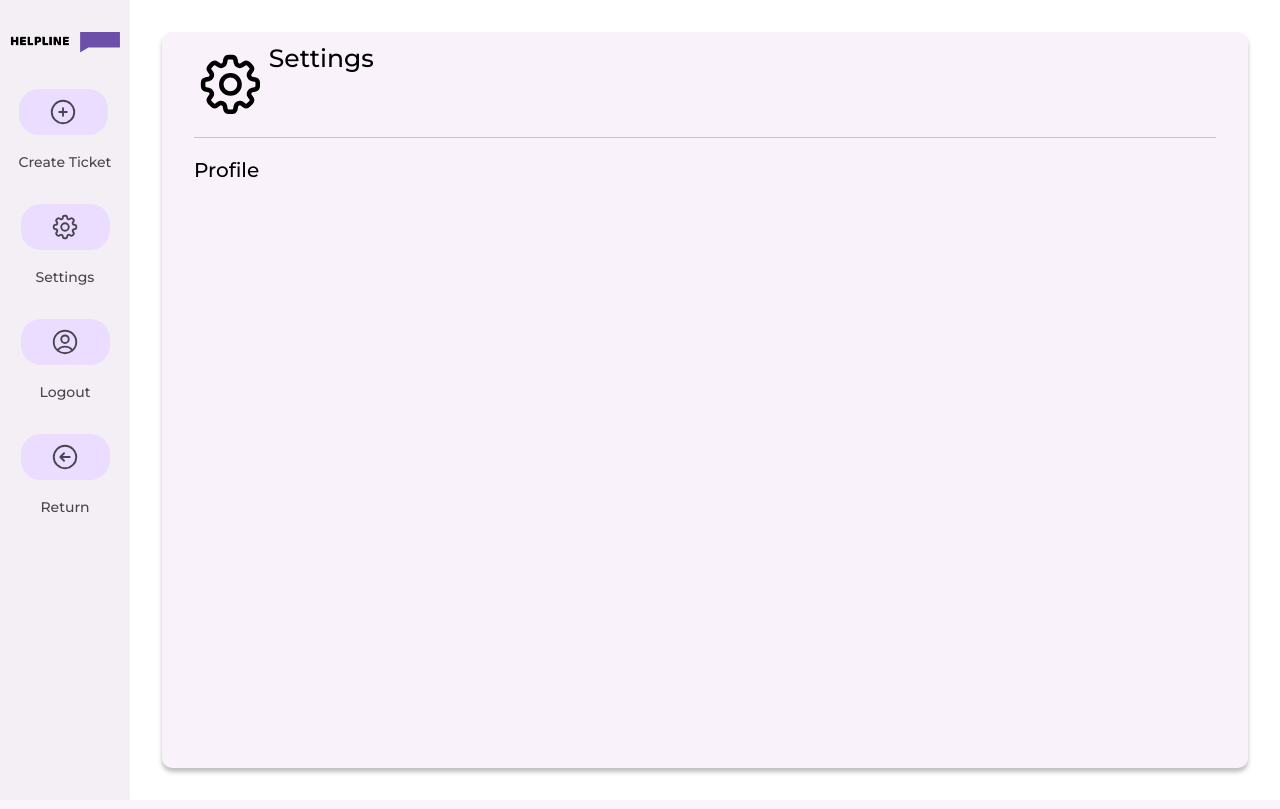
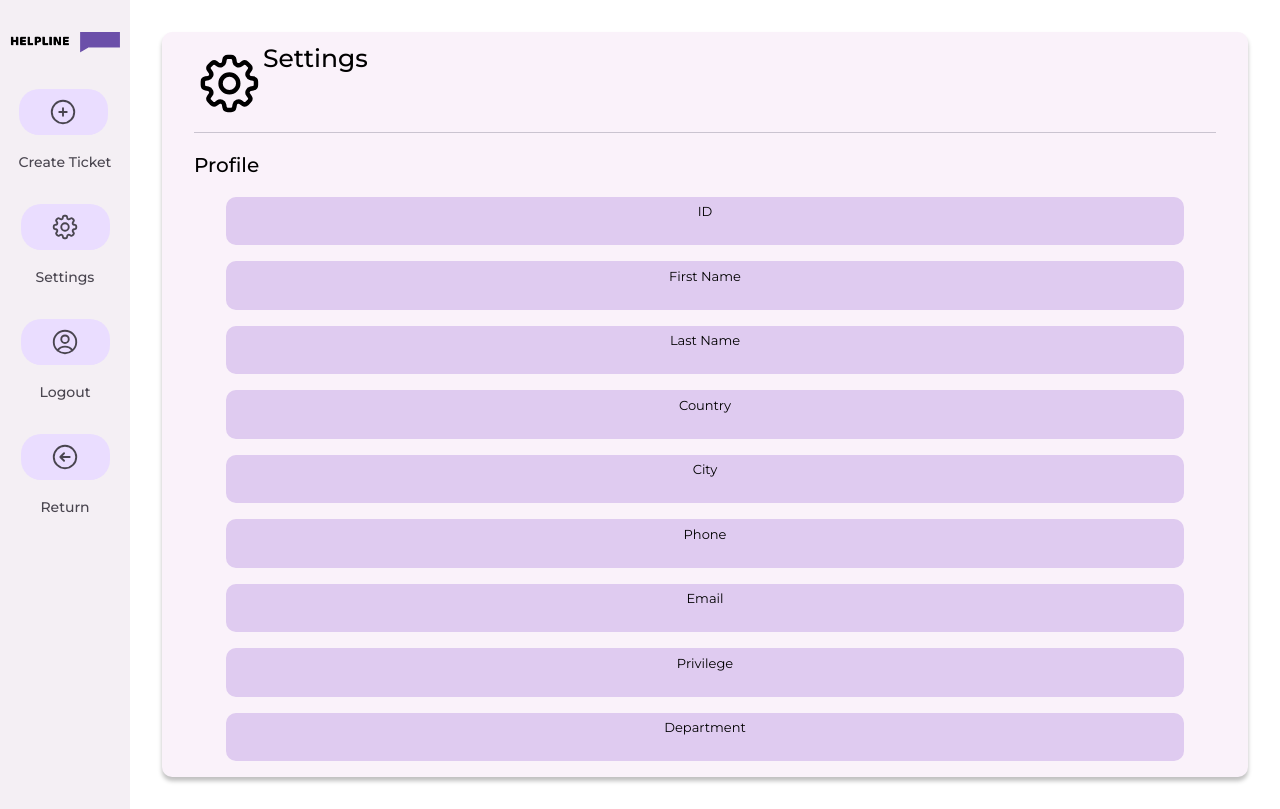
Before and after one commit to AndreSantos03/Y2S1-BasesDeDados, a PHP site: page /settings.php in a window 1280 px wide. Before the commit the page ends 773 px from the top, so only its background shows below. Run offline with PHP 8.4, Linux system fonts and the light colour scheme.

Commit message:
Add boxes on Settings Page with Profile components

```diff
--- a/css/style2.css
+++ b/css/style2.css
@@ -231,8 +231,8 @@ body {
     margin-right: 2em;
     padding-top: 1em;
     display: grid;
-    grid-template-columns: 2fr 26fr;
-    grid-column-gap: 2px;
+    grid-template-columns: 2fr 0fr 26fr;
+    grid-column-gap: 4px;
 }
 
 .settings_title p{
@@ -247,7 +247,7 @@ body {
     margin-left: 0em;
 }
 
-.profile_box {
+.profile_box{
     margin: 1em 2em;
 }
 
@@ -257,3 +257,23 @@ body {
     font-weight: 450;
     font-size: 20px;
 }
+
+.op_box{
+    background: #dfcbf0;
+    border-radius: 10px;
+    margin: 1em 2em 1em 2em;
+    display: grid;
+    grid-template-rows: 0.5fr 0.5fr;
+    grid-row-gap: 5px;
+    text-align: center;
+}
+
+.op_box p{
+    font-family: 'Montserrat';
+    font-style: normal;
+    font-weight: 400;
+    font-size: 13px;
+    margin-top: 0.5em;
+    margin-bottom: 0.5em;
+
+}
--- a/pages/settings.php
+++ b/pages/settings.php
@@ -34,7 +34,7 @@ $session = new Session();
     </div>
     <div class="settings_box">
         <div class="settings_header">
-            <svg xmlns="http://www.w3.org/2000/svg" fill="none" viewBox="0 0 24 24" stroke-width="1.5"
+            <svg xmlns="http://www.w3.org/2000/svg" fill="none" viewBox="0 0 22 23" stroke-width="1.5"
                 stroke="currentColor" class="w-6 h-6">
                 <path stroke-linecap="round" stroke-linejoin="round"
                     d="M10.343 3.94c.09-.542.56-.94 1.11-.94h1.093c.55 0 1.02.398 1.11.94l.149.894c.07.424.384.764.78.93.398.164.855.142 1.205-.108l.737-.527a1.125 1.125 0 011.45.12l.773.774c.39.389.44 1.002.12 1.45l-.527.737c-.25.35-.272.806-.107 1.204.165.397.505.71.93.78l.893.15c.543.09.94.56.94 1.109v1.094c0 .55-.397 1.02-.94 1.11l-.893.149c-.425.07-.765.383-.93.78-.165.398-.143.854.107 1.204l.527.738c.32.447.269 1.06-.12 1.45l-.774.773a1.125 1.125 0 01-1.449.12l-.738-.527c-.35-.25-.806-.272-1.203-.107-.397.165-.71.505-.781.929l-.149.894c-.09.542-.56.94-1.11.94h-1.094c-.55 0-1.019-.398-1.11-.94l-.148-.894c-.071-.424-.384-.764-.781-.93-.398-.164-.854-.142-1.204.108l-.738.527c-.447.32-1.06.269-1.45-.12l-.773-.774a1.125 1.125 0 01-.12-1.45l.527-.737c.25-.35.273-.806.108-1.204-.165-.397-.505-.71-.93-.78l-.894-.15c-.542-.09-.94-.56-.94-1.109v-1.094c0-.55.398-1.02.94-1.11l.894-.149c.424-.07.765-.383.93-.78.165-.398.143-.854-.107-1.204l-.527-.738a1.125 1.125 0 01.12-1.45l.773-.773a1.125 1.125 0 011.45-.12l.737.527c.35.25.807.272 1.204.107.397-.165.71-.505.78-.929l.15-.894z" />
@@ -50,6 +50,33 @@ $session = new Session();
                     <p id="settings_op">Profile</p>
                 </div>
             </div>
+            <div class="op_box">
+                <p>ID</p>
+            </div>
+            <div class="op_box">
+                <p>First Name</p>
+            </div>
+            <div class="op_box">
+                <p>Last Name</p>
+            </div>
+            <div class="op_box">
+                <p>Country</p>
+            </div>
+            <div class="op_box">
+                <p>City</p>
+            </div>
+            <div class="op_box">
+                <p>Phone</p>
+            </div>
+            <div class="op_box">
+                <p>Email</p>
+            </div>
+            <div class="op_box">
+                <p>Privilege</p>
+            </div>
+            <div class="op_box">
+                <p>Department</p>
+            </div>
         </div>
     </div>
 </body>
```
